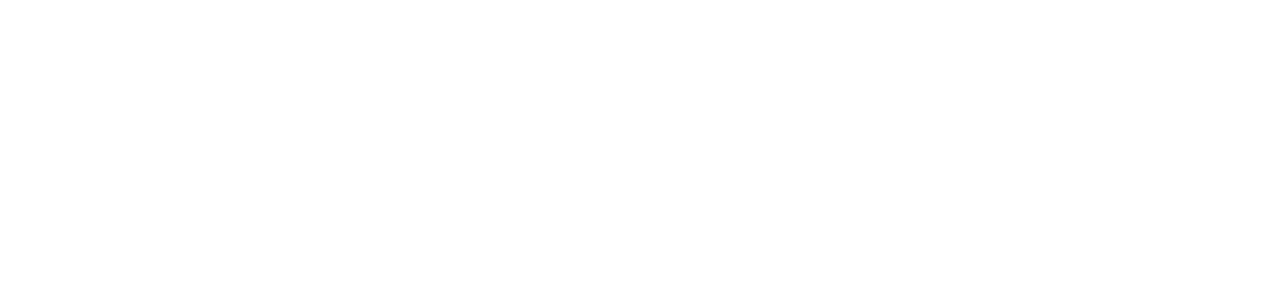
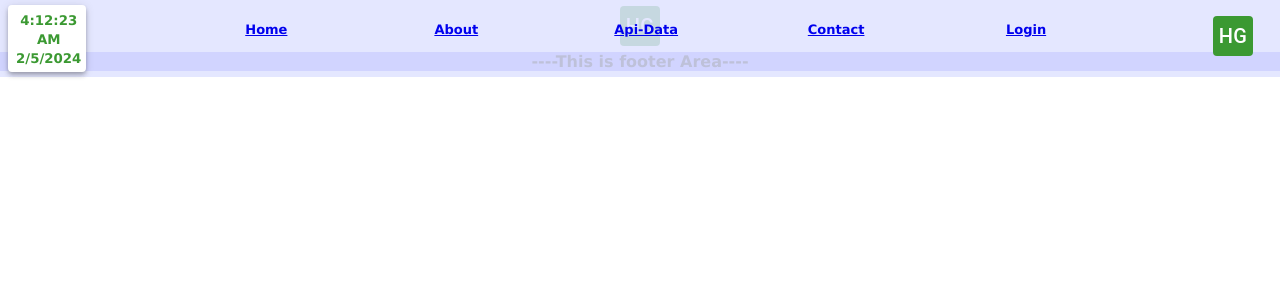
Before and after one commit to het-dwt/DWT-P1-vite-react, a React (Vite) app: page /avatarMenu in a window 1280 px wide. Before the commit this address had no page. Shown: the top 300 px of the page. Built offline with nearby package versions, Linux system fonts and the light colour scheme.

Commit message:
Add Menu & Icon

```diff
--- a/package.json
+++ b/package.json
@@ -12,7 +12,8 @@
   "dependencies": {
     "@emotion/react": "^11.11.3",
     "@emotion/styled": "^11.11.0",
-    "@mui/material": "^5.15.7",
+    "@mui/icons-material": "^5.15.9",
+    "@mui/material": "^5.15.9",
     "axios": "^1.6.7",
     "react": "^18.2.0",
     "react-dom": "^18.2.0",
--- a/src/app2.jsx
+++ b/src/app2.jsx
@@ -7,6 +7,7 @@
 import Signin from "./navbar/signin";
 import Contact from "./navbar/contact";
 import Apidata from "./navbar/apiData";
+import AvatarMenu from "./navbar/avatarMenu";
 import { BrowserRouter, Routes, Route } from "react-router-dom";
 
 export default function App2() {
@@ -23,6 +24,7 @@
           <Route path="signin" element={<Signin />} />
           <Route path="apiData" element={<Apidata />} />
           <Route path="contact" element={<Contact />} />
+          <Route path="avatarMenu" element={<AvatarMenu />} />
         </Route>
       </Routes>
     </BrowserRouter>
--- /dev/null
+++ b/src/navbar/avatarMenu.css
@@ -0,0 +1,4 @@
+* {
+  margin: 0%;
+  padding: 0%;
+}
--- /dev/null
+++ b/src/navbar/avatarMenu.jsx
@@ -0,0 +1,51 @@
+import * as React from "react";
+import Button from "@mui/material/Button";
+import Menu from "@mui/material/Menu";
+import MenuItem from "@mui/material/MenuItem";
+import Fade from "@mui/material/Fade";
+import Avatar from "@mui/material/Avatar";
+import "./avatarMenu.css";
+import LogoutIcon from '@mui/icons-material/Logout';
+import AccountCircleIcon from '@mui/icons-material/AccountCircle';
+import ManageAccountsIcon from '@mui/icons-material/ManageAccounts';
+
+export default function AvatarMenu() {
+  const [anchorEl, setAnchorEl] = React.useState(null);
+  const open = Boolean(anchorEl);
+  const handleClick = (event) => {
+    setAnchorEl(event.currentTarget);
+  };
+  const handleClose = () => {
+    setAnchorEl(null);
+  };
+
+  return (
+    <div>
+      <Button
+        id="fade-button"
+        aria-controls={open ? "fade-menu" : undefined}
+        aria-haspopup="true"
+        aria-expanded={open ? "true" : undefined}
+        onClick={handleClick}
+      >
+        <Avatar sx={{ bgcolor: "#3B9932" }} variant="rounded">
+          HG
+        </Avatar>
+      </Button>
+      <Menu
+        id="fade-menu"
+        MenuListProps={{
+          "aria-labelledby": "fade-button",
+        }}
+        anchorEl={anchorEl}
+        open={open}
+        onClose={handleClose}
+        TransitionComponent={Fade}
+      >
+        <MenuItem onClick={handleClose}> <AccountCircleIcon /> &nbsp; Profile</MenuItem>
+        <MenuItem onClick={handleClose}> <ManageAccountsIcon />&nbsp; My account</MenuItem>
+        <MenuItem onClick={handleClose}><LogoutIcon />&nbsp; Logout</MenuItem>
+      </Menu>
+    </div>
+  );
+}
--- a/src/navbar/clock.css
+++ b/src/navbar/clock.css
@@ -12,6 +12,6 @@
 #clockParent {
   width: auto;
   padding: 5px;
-  padding-right: 8px;
-  color: rgb(33, 21, 136);
+  padding-left: 8px;
+  color: rgb(59,153,50);
 }
--- a/src/navbar/home.jsx
+++ b/src/navbar/home.jsx
@@ -1,10 +1,10 @@
 import "./home.css";
 import React from "react";
-
 const Home = () => {
   return (
     <div className="home">
-      <div id="bg-home"></div>
+      <div id="bg-home">
+      </div>
     </div>
   );
 };
--- a/src/navbar/layout.css
+++ b/src/navbar/layout.css
@@ -40,6 +40,6 @@
   justify-content: center;
 }
 #avatar {
-  padding-top: 15px;
-  padding-left: 15px;
+  padding-top: 10px;
+  padding-right: 15px;
 }
--- a/src/navbar/layout.jsx
+++ b/src/navbar/layout.jsx
@@ -1,13 +1,24 @@
 import "./layout.css";
 import React from "react";
 import Clock from "./clock";
-import Fade from '@mui/material/Fade';
-import Stack from "@mui/material/Stack";
+import AvatarMenu from "./avatarMenu";
 import Paper from "@mui/material/Paper";
-import Avatar from "@mui/material/Avatar";
-import Backdrop from '@mui/material/Backdrop';
-import Tooltip from "@mui/material/Tooltip";
-import CircularProgress from '@mui/material/CircularProgress';
+//----------------------------------------
+// import HomeIcon from "@mui/icons-material/Home";
+// import LoginIcon from "@mui/icons-material/Login";
+// import CallIcon from "@mui/icons-material/Call";
+// import StorageIcon from "@mui/icons-material/Storage";
+//-----------------------------------------
+// import Fade from "@mui/material/Fade";
+// import Stack from "@mui/material/Stack";
+// import Avatar from "@mui/material/Avatar";
+// import Tooltip from "@mui/material/Tooltip";
+// import FadeMenu, {Fademenu} from "./drawer";
+// import Menu from "@mui/material/Menu";
+// import MenuItem from "@mui/material/MenuItem";
+// import Backdrop from "@mui/material/Backdrop";
+// import Button from "@mui/material/Button";
+// import CircularProgress from "@mui/material/CircularProgress";
 
 import { Link, Outlet } from "react-router-dom";
 const Layout = () => {
@@ -15,8 +26,38 @@
     <>
       <header>
         <div className="mainNavbar">
+          <div id="clockParent">
+            <Paper elevation={4}>
+              <Clock />
+            </Paper>
+          </div>
+          <div id="navbar">
+            <h4 id="navTab">
+              {/* <HomeIcon />
+              &nbsp; */}
+              <Link to="/"> Home</Link>
+            </h4>
+            <h4 id="navTab">
+              <Link to="/about">About</Link>
+            </h4>
+            <h4 id="navTab">
+              {/* <StorageIcon />
+              &nbsp; */}
+              <Link to="/apiData">Api-Data</Link>
+            </h4>
+            <h4 id="navTab">
+              {/* <CallIcon />
+              &nbsp; */}
+              <Link to="/contact">Contact</Link>
+            </h4>
+            <h4 id="navTab">
+              {/* <LoginIcon />
+              &nbsp; */}
+              <Link to="/signup">Login</Link>
+            </h4>
+          </div>
           <div id="avatar">
-            <Stack>
+            {/* <Stack>
               <Tooltip
                 title="Het Gajjar"
                 placement="right"
@@ -28,29 +69,9 @@
                   HG
                 </Avatar>
               </Tooltip>
-            </Stack>
-          </div>
-          <div id="navbar">
-            <h4 id="navTab">
-              <Link to="/">Home</Link>
-            </h4>
-            <h4 id="navTab">
-              <Link to="/about">About</Link>
-            </h4>
-            <h4 id="navTab">
-              <Link to="/apiData">Api-Data</Link>
-            </h4>
-            <h4 id="navTab">
-              <Link to="/contact">Contact</Link>
-            </h4>
-            <h4 id="navTab">
-              <Link to="/signup">Login</Link>
-            </h4>
-          </div>
-          <div id="clockParent">
-            <Paper elevation={4}>
-              <Clock />
-            </Paper>
+            </Stack> */}
+
+            <AvatarMenu />
           </div>
         </div>
       </header>
```
Also changed, not shown: 1 other file (tests, documents, lock files or other folders).
